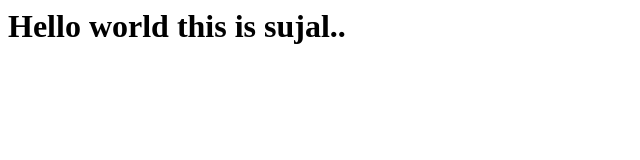
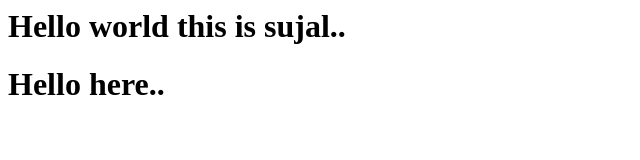
Before and after one commit to Sujal-Reddy/Demo-repo, a plain HTML site: page index.html in a window 1280 px wide. Shown: the whole page, without its empty margins (0-640 px from the left). Drawn offline with Linux system fonts and the light colour scheme.

Commit message:
added there

```diff
--- a/index.html
+++ b/index.html
@@ -1 +1,2 @@
 <h1>Hello world this is sujal..</h1>
+<h1>Hello here..</h1>
```
